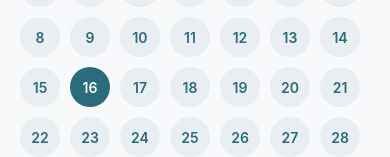
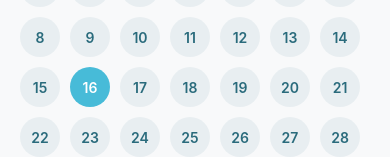
Before and after one commit to 3lder7/System-Studio, a React Native app in the folder app-estudio/: screen /Agenda in a window 390 px wide. Shown: the part 194-351 px from the top of the page. Built offline with nearby package versions, Linux system fonts and the light colour scheme.

Commit message:
🚸 Alterando cor do dia atual, e mantendo sua seleção após o usuário selecionar outros dias no mês, tela "Schedule"

```diff
--- a/app-estudio/components/screens/Schedule.tsx
+++ b/app-estudio/components/screens/Schedule.tsx
@@ -148,6 +148,10 @@ const AgendaScreen = () => {
         .map((item) => parseInt(item.data.split('/')[0], 10))
     );
 
+    // Verifica se o mês/ano atual é o mesmo do sistema
+    const isMesAtual =
+      currentMonth === today.getMonth() && currentYear === today.getFullYear();
+
     return (
       <View>
         <Text style={styles.sectionSubtitle}>
@@ -156,9 +160,9 @@ const AgendaScreen = () => {
         <View style={styles.calendarGrid}>
           {dias.map((dia) => {
             const date = new Date(currentYear, currentMonth, dia);
-            const isToday = date.toDateString() === today.toDateString();
+            const isToday = isMesAtual && date.toDateString() === today.toDateString();
+            // Só marca como selecionado se o usuário clicar
             const isSelected = date.toDateString() === selectedDate.toDateString();
-            const temCompromisso = diasComCompromissos.has(dia);
 
             return (
               <TouchableOpacity
@@ -166,18 +170,21 @@ const AgendaScreen = () => {
                 onPress={() => setSelectedDate(date)}
                 style={[
                   styles.calendarDay,
+                  // Só mostra o círculo azul se for o dia selecionado (exceto o dia atual no mês atual)
+                  isSelected && (!isMesAtual || !isToday) && styles.calendarDaySelected,
+                  // Mostra o círculo azul do dia atual apenas no mês atual
                   isToday && styles.currentDay,
-                  isSelected && styles.calendarDaySelected,
                 ]}
               >
                 <Text style={[
                   styles.calendarDayText,
-                  isToday && { color: '#fff' },
-                  isSelected && styles.calendarDayTextActive,
+                  isToday && styles.calendarDayTextActive,
+                  isSelected && (!isMesAtual || !isToday) && styles.calendarDayTextActive,
                 ]}>
                   {dia}
                 </Text>
-                {temCompromisso && (
+                {/* Ponto laranja para dias com compromisso */}
+                {diasComCompromissos.has(dia) && (
                   <View
                     style={{
                       width: 7,
--- a/app-estudio/styles/Schedule.styles.ts
+++ b/app-estudio/styles/Schedule.styles.ts
@@ -112,10 +112,10 @@ const styles = StyleSheet.create({
     alignItems: 'center',
   },
   currentDay: {
-    backgroundColor: '#2A6B7C',
+    backgroundColor: '#47bbd8ff',
   },
   calendarDaySelected: {
-  backgroundColor: '#2A6B7C',
+  backgroundColor: '#0181a1ff',
   borderRadius: 20,
   },
   calendarDayTextActive: {
```
